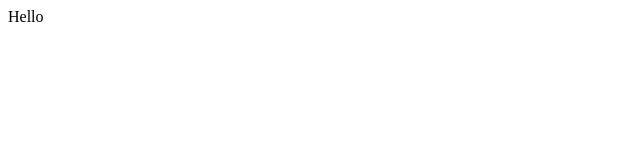
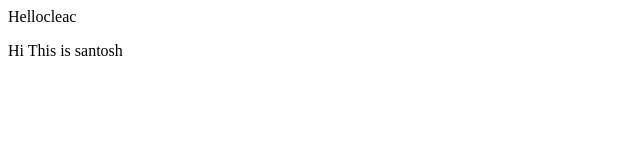
Before and after one commit to apna-codeworld/codeworld-demo, a plain HTML site: page index.html in a window 1280 px wide. Shown: the whole page, without its empty margins (0-640 px from the left). Drawn offline with Linux system fonts and the light colour scheme.

Commit message:
adding new paragarph about name

```diff
--- a/index.html
+++ b/index.html
@@ -1 +1,2 @@
-<p>Hello</p>
+<p>Hellocleac</p>
+<p>Hi This is santosh</p>
```
